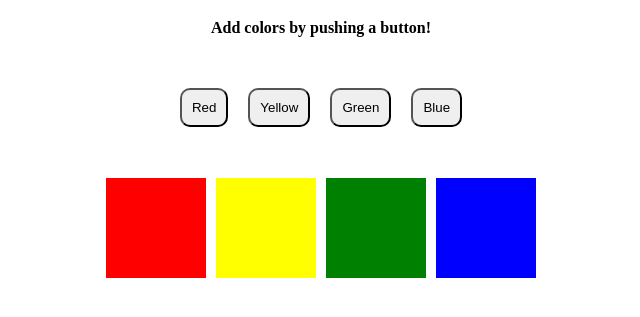
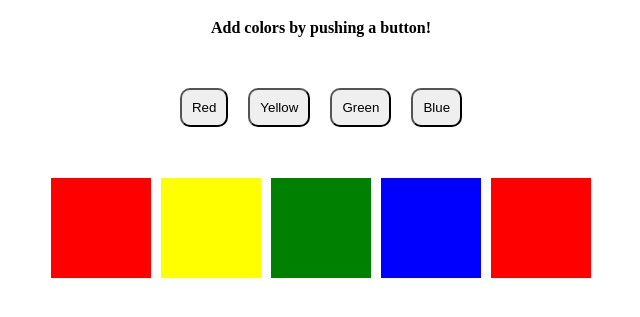
Before and after one commit to dmheisel/color-blocks, a plain HTML site: page index.html in a window 1280 px wide. Both pictures are taken after a click on the button "Red". Shown: the part 79-396 px from the top of the page, without its empty margins (319-959 px from the left). Drawn offline with Linux system fonts and the light colour scheme.

Commit message:
completed function to add blocks of color to DOM todo: add counters for each color, stretch goals.

```diff
--- a/script.js
+++ b/script.js
@@ -12,11 +12,13 @@ function readyNow() {
 }
 
 const buttonHandler = () => {
+  //buttonHandler fetches color of button, then uses that to run addBlock function with that color
   let color = event.target.id.replace(/Button/, '');
+  addBlock(color);
 };
 
 const addBlock = color => {
+  /* addBlock adds a block of color passed in to the DOM blockContainer element. */
   console.log(`adding block of color ${color}`);
-  let targetElem = $('blockContainer');
-  targetElem.append(`<li class="${color} block"></li>`);
+  $('#blockContainer').append(`<li class="${color} block"></li>`);
 };
--- a/styles.css
+++ b/styles.css
@@ -1,7 +1,9 @@
 .container {
   display: flex;
+  flex-wrap: wrap;
   width: auto;
   height: auto;
+  justify-self: center;
   justify-content: center;
   padding: 10px;
 }
```
